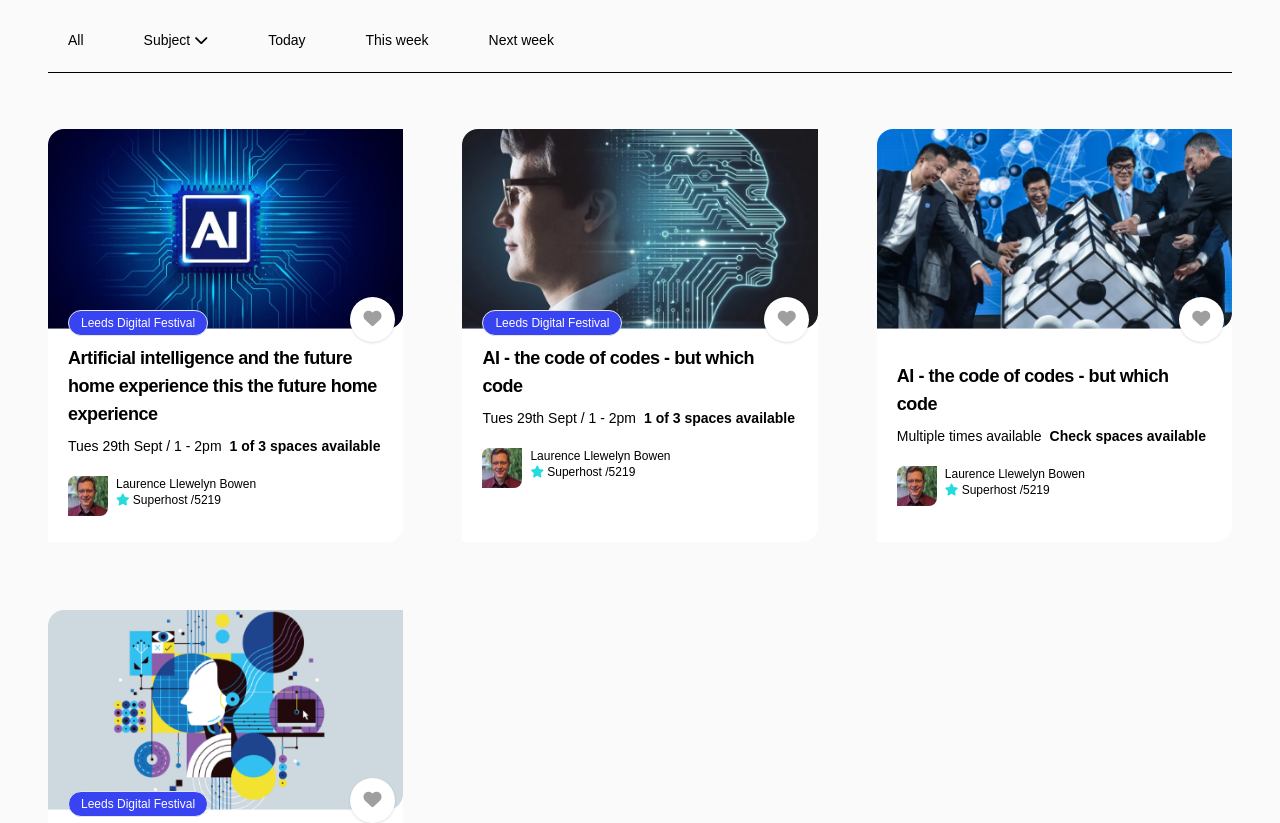
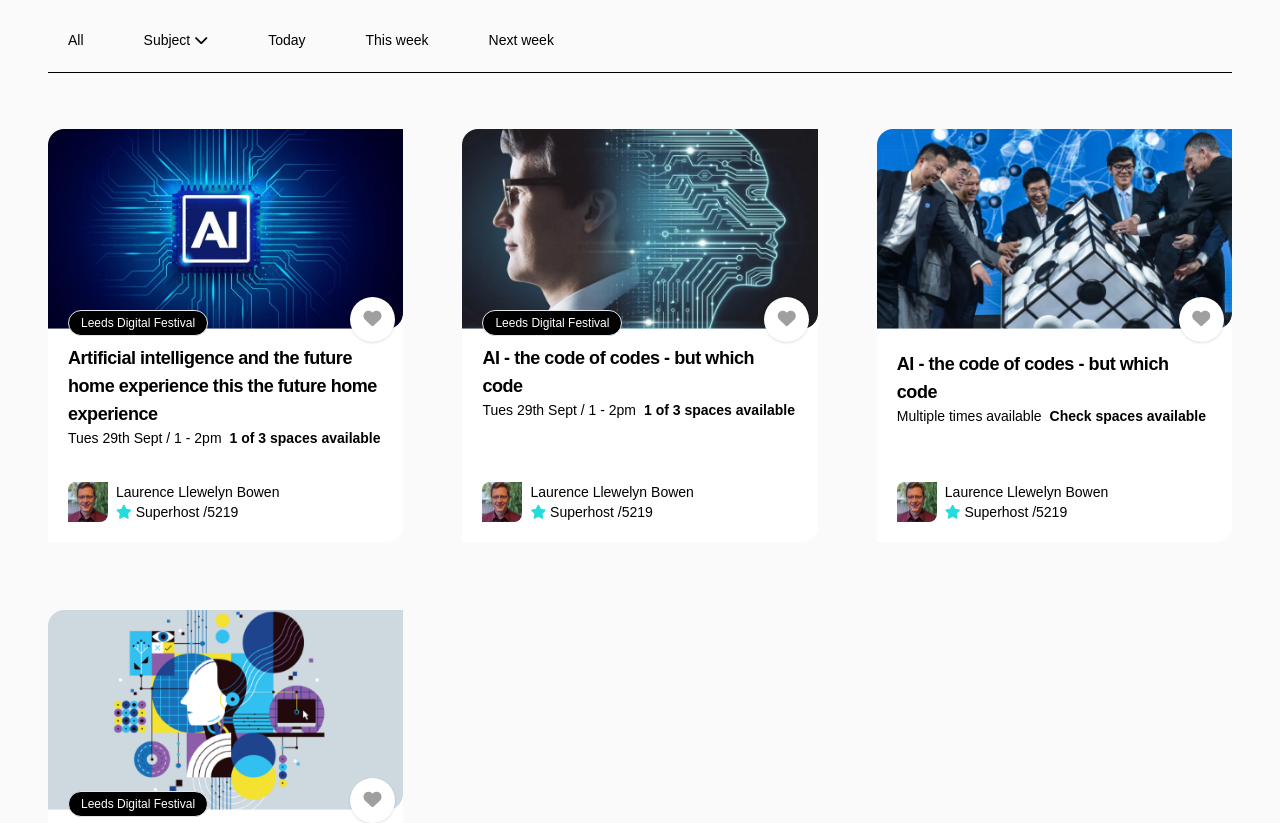
Before and after one commit to maisiemay06/forum-homepage, a Vue app: page / in a window 1280 px wide. Shown: the part 1020-1843 px from the top of the page. Built offline with nearby package versions, Linux system fonts and the light colour scheme; a web font is replaced by a local one.

Commit message:
Move meeting host to stay at bottom of tile

```diff
--- a/src/App.vue
+++ b/src/App.vue
@@ -4,7 +4,7 @@
     <meeting-tiles></meeting-tiles>
     <creator-tiles></creator-tiles>
   </div>
-  <div class="flex sm:p-12 gap-8">
+  <div class="flex sm:p-12 gap-8 advert-small">
     <advert-small adImg="ad-img-2.png"></advert-small>
     <advert-small adImg="ad-img-3.png"></advert-small>
   </div>
@@ -33,16 +33,19 @@ export default {
   -webkit-font-smoothing: antialiased;
   -moz-osx-font-smoothing: grayscale;
   text-align: center;
-  background-color: #fafafa;
+  background-color: #fff;
   width: 100%;
   height: 100%;
 
   max-width: 100vw;
 }
 
-@media screen and (max-width: 640px) {
+@media screen and (min-width: 640px) {
   #app {
-    background-color: #fff;
+    background-color: #fafafa;
+  }
+  .advert-small {
+    flex-direction: row;
   }
 }
 </style>
--- a/src/components/MeetingTile.vue
+++ b/src/components/MeetingTile.vue
@@ -7,12 +7,15 @@
       bg-white
       max-w-[409px]
       h-[413px]
+      max-h-[413px]
       rounded-tl-2xl rounded-br-2xl
       text-left
       z-0
       hover:cursor-pointer
       mb-12
       sm:mb-5
+      flex flex-col
+      content-end
     "
   >
     <img
@@ -74,11 +77,12 @@
     <!-- Meeting Flair -->
     <div
       class="
-        bg-meeow-primary
+        bg-black
         rounded-full
         border
         text-white
         w-max
+        min-h-7
         py-1
         px-3
         text-sm
@@ -90,22 +94,26 @@
     >
       {{ meeting.flair }}
     </div>
+    <div class="h-7 sm:-mt-4 sm:-mb-3" v-else></div>
 
     <!-- Main Text -->
-    <div class="sm:p-5 flex flex-col mt-2 sm:mt-0">
-      <h6 class="font-semibold text-[22px] sm:text-lg mb-[8px] tracking-tight">
+    <h6
+      class="font-semibold text-[22px] sm:text-lg tracking-tight mt-5 padding"
+    >
       {{ meeting.title }}
     </h6>
-      <div class="text-base sm:text-sm mb-5">
+
+    <!-- Date, Time, Spaces -->
+    <div class="text-base sm:text-sm padding">
       <p class="sm:inline">{{ meeting.date }}</p>
       <p class="font-semibold sm:inline sm:ml-2">{{ meeting.spaces }}</p>
     </div>
 
-      <!-- Meeting Host -->
-      <div class="flex flex-wrap mt-auto mb-[26px] justify-self-end">
+    <!-- Meeting Host Info -->
+    <div class="flex flex-wrap mt-auto padding">
       <img
         :src="require(`../assets/imgs/${meeting.hostImg}`)"
-          :alt="meeting.meetingHost"
+        alt="meeting.meetingHost"
         class="
           h-[58px]
           w-[58px]
@@ -114,13 +122,13 @@
           mr-2
         "
       />
-        <div class="text-base sm:text-xs">
+
+      <div class="text-base sm:text-sm pb-5">
         <p>{{ meeting.meetingHost }}</p>
         <p>
           <i class="fa-solid fa-star text-meeow-secondary"></i>
           {{ meeting.hostType }}
         </p>
-        </div>
       </div>
     </div>
   </div>
@@ -134,4 +142,10 @@ export default {
 </script>
 
 <style scoped>
+/* can't seem to get px-0 on mobile and sm:px-5 to work */
+@media only screen and (min-width: 640px) {
+  .padding {
+    padding: 0 20px;
+  }
+}
 </style>
```
Lines whose indentation alone changed are shown as unchanged.
